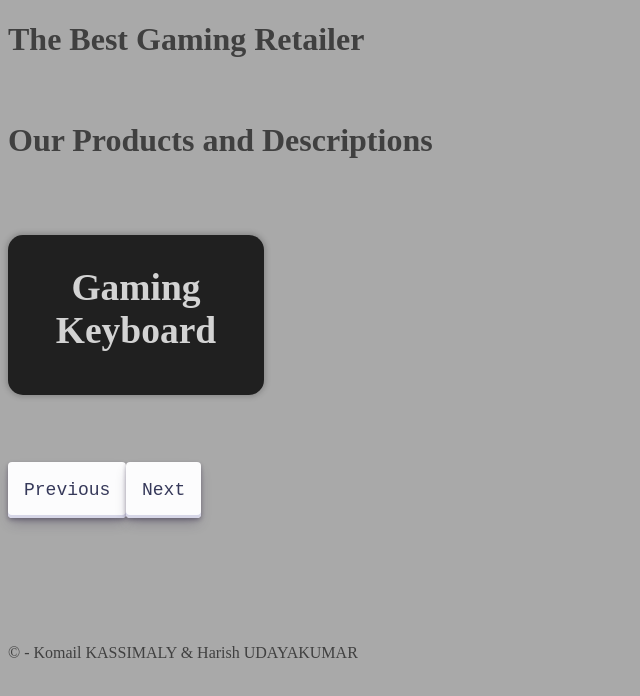
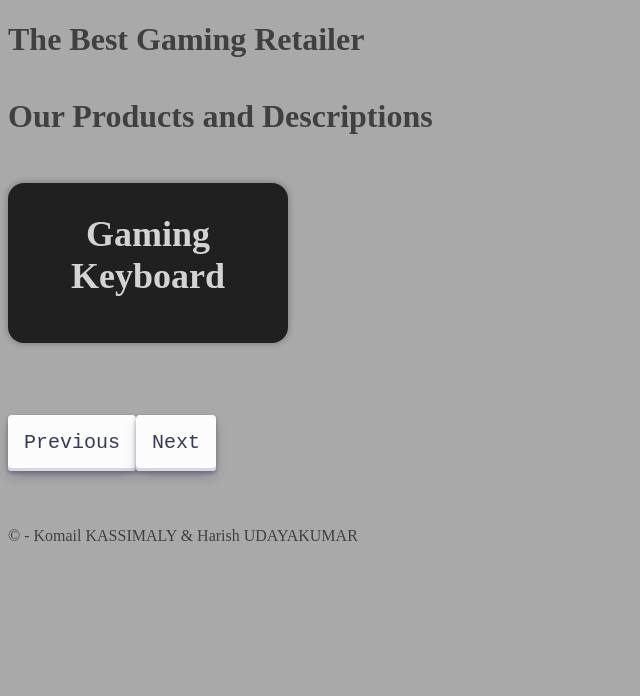
Before and after one commit to KomailK/Project_AWP_part1, a plain HTML site: page index.html in a window 1280 px wide. Shown: the whole page, without its empty margins (0-640 px from the left). Drawn offline with nearby package versions, Linux system fonts and the light colour scheme.

Commit message:
Add files via upload

```diff
--- a/css/style.css
+++ b/css/style.css
@@ -1,20 +1,18 @@
 /*-----------------------------Styling------------------------------*/
 
 html {
-    height: 100%;
-    width: 100%;
     background-color: #A9A9A9;
     color: #404040;
   }
 
   h1
   {
-    margin-bottom: 5%;
+    margin-bottom: 5vh;
   }
 
 footer
 {
-    margin-top: 10%;
+    margin-top: 7vh;
 }
 
   /*Styling buttons */
@@ -47,7 +45,7 @@ footer
     touch-action: manipulation;
     white-space: nowrap;
     will-change: box-shadow, transform;
-    font-size: 18px;
+    font-size: 2.5vh;
     margin-top: 30vh;
   }
 
@@ -72,18 +70,18 @@ footer
 
   box-shadow: 0 0 5px 2px rgba(50, 50, 50, 0.25);
   position: absolute;
-  width: 20%;
-  height: 20%;
+  width: 35vh;
+  height: 20vh;
   background: 	#202020;
   display: flex;
   justify-content: center;
-  font-size: 25px;
+  font-size: 3vh;
   font-weight: bold;
-  border-radius: 15px;
+  border-radius: 2vh;
   cursor: pointer;
   text-align: center;
-  margin-top:1%;
-  margin-bottom:5%;
+  margin-top:1vh;
+  margin-bottom:5vh;
   color: 	#D3D3D3;
 
 }
```
